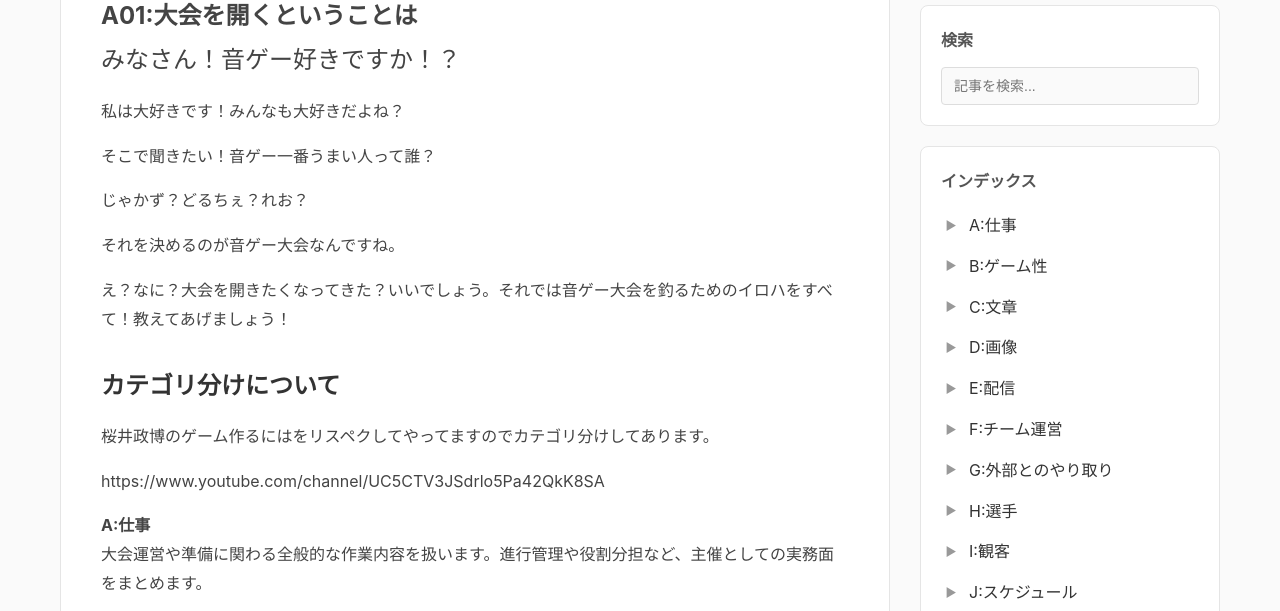
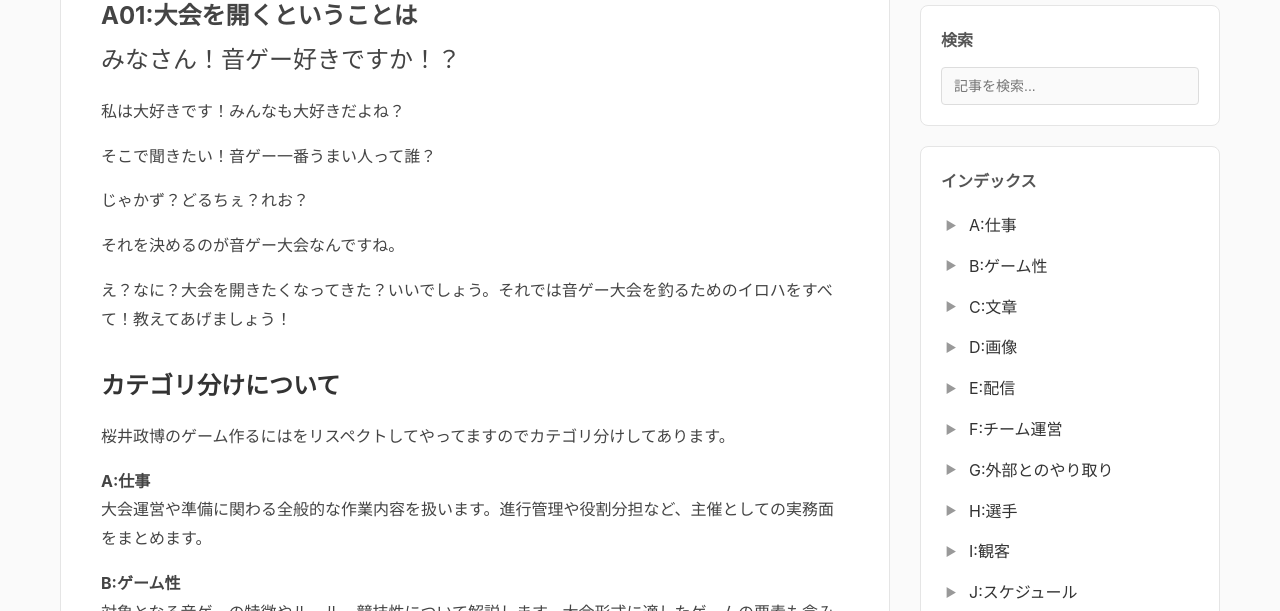
Before and after one commit to KurouSaShi/portfolio, a plain HTML site: page blog/work/A01.html in a window 1280 px wide. Shown: the part 188-799 px from the top of the page. Drawn offline with Linux system fonts and the light colour scheme.

Commit message:
Update A01.html

```diff
--- a/blog/work/A01.html
+++ b/blog/work/A01.html
@@ -34,8 +34,7 @@
                     <p>え？なに？大会を開きたくなってきた？いいでしょう。それでは音ゲー大会を釣るためのイロハをすべて！教えてあげましょう！</p>
 
                     <h2>カテゴリ分けについて</h2>
-                    <p>桜井政博のゲーム作るにはをリスペクしてやってますのでカテゴリ分けしてあります。</p>
-                    <p>https://www.youtube.com/channel/UC5CTV3JSdrlo5Pa42QkK8SA</p>
+                    <p><a herf="https://www.youtube.com/channel/UC5CTV3JSdrlo5Pa42QkK8SA">桜井政博のゲーム作るには</a>をリスペクトしてやってますのでカテゴリ分けしてあります。</p>
 
 <h4>A:仕事</h4>
 <p>大会運営や準備に関わる全般的な作業内容を扱います。進行管理や役割分担など、主催としての実務面をまとめます。</p>
```
